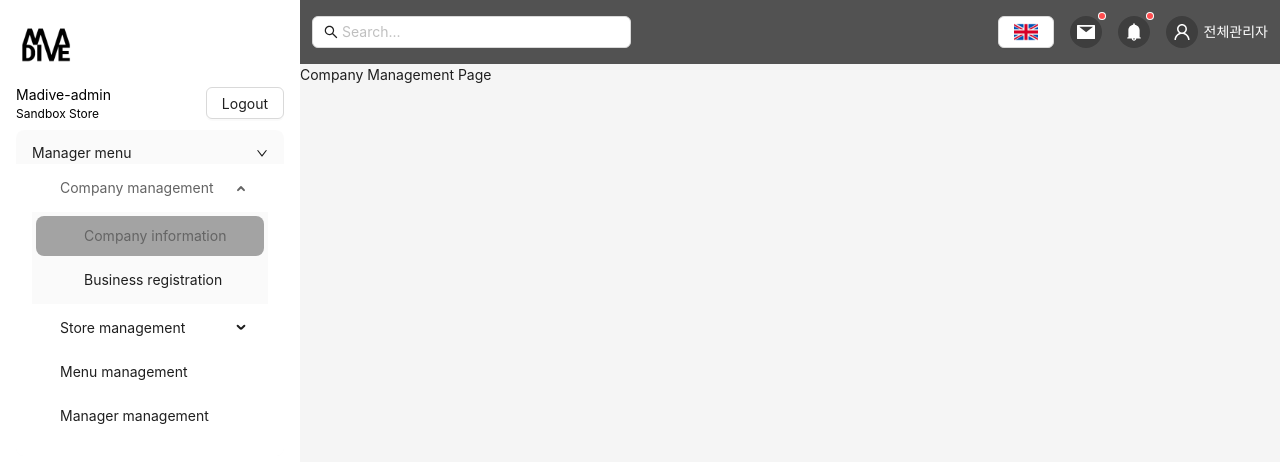
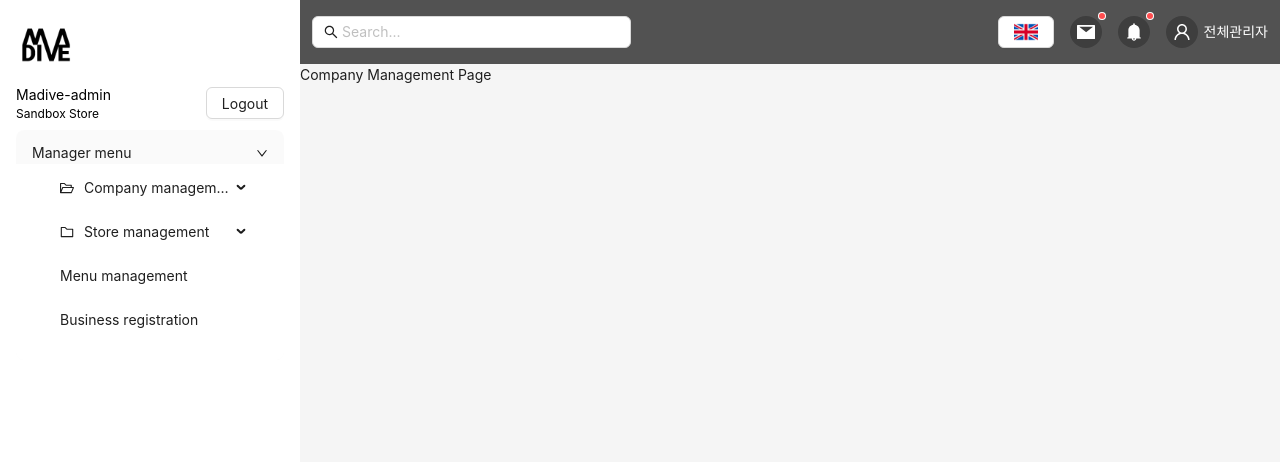
Before and after one commit to dinhhanhshinhands/Madive-one_FE, a React (Vite) app: page /login in a window 1280 px wide. Both pictures are taken after typing "name@example.com", "Sample123" into the empty fields and a click on the button "Login". Shown: the top 462 px of the page. Built offline with nearby package versions, Linux system fonts and the light colour scheme; what i18next-resources-to-backend would draw is missing.

Commit message:
Refactor admin menu

```diff
--- a/src/components/organisms/Sidebar/index.tsx
+++ b/src/components/organisms/Sidebar/index.tsx
@@ -1,57 +1,82 @@
 import { useTranslation } from 'react-i18next';
-import { useNavigate } from 'react-router-dom';
+import { useLocation, useNavigate } from 'react-router-dom';
 
+import { FolderOpenOutlined, FolderOutlined } from '@ant-design/icons';
 import { Button, MenuProps } from 'antd';
+import { TFunction } from 'i18next';
 
 import { StyledCollapse, StyledMenu } from '@/components/organisms/Sidebar/styled';
 
 import { useAuth } from '@/hooks/useAuth';
+import { routes } from '@/routes/routes';
+import { IRouteItem } from '@/routes/types';
 
 type MenuItem = Required<MenuProps>['items'][number];
 
-const generateItem = (
-  label: React.ReactNode,
-  key: React.Key,
-  icon?: React.ReactNode,
-  children?: MenuItem[]
-): MenuItem => {
-  return {
-    key,
-    icon,
-    children,
-    label,
-  } as MenuItem;
+const generateMenuItem = (data: IRouteItem[], transFn: TFunction<'sidebar'>, openedKey: string) => {
+  const newData: MenuItem[] = [];
+
+  for (let i = 0; i < data.length; i++) {
+    if (data[i].path === '' || data[i].path === '*') continue;
+
+    let children: MenuItem[] = [];
+
+    if (data[i].children) {
+      children = generateMenuItem(data[i].children || [], transFn, openedKey);
+    }
+
+    newData.push({
+      key: data[i].fullPath,
+      icon: children.length ? openedKey === data[i].fullPath ? <FolderOpenOutlined /> : <FolderOutlined /> : null,
+      children: children.length ? children : undefined,
+      label: transFn(data[i].translateKey || ''),
+    });
+  }
+
+  return newData;
 };
 
-const Sidebar = ({ logoutPath }: { logoutPath: string }) => {
+const Sidebar = () => {
   const navigate = useNavigate();
+  const location = useLocation();
+  const { t } = useTranslation('sidebar');
   const { logout } = useAuth();
-  const { t } = useTranslation('sidebar');
 
-  const items: MenuItem[] = [
-    generateItem(t('Company management'), '1', null, [
-      generateItem(t('Company information'), '2'),
-      generateItem(t('Business registration'), '3'),
-    ]),
-    generateItem(t('Store management'), '4', null, [
-      generateItem(t('Company information'), '5'),
-      generateItem(t('Business registration'), '6'),
-    ]),
-    generateItem(t('Menu management'), '7'),
-    generateItem(t('Manager management'), '8'),
-  ];
+  const checkOpenKey = (): string => {
+    const pathArr = location.pathname.split('/').filter((item) => item !== '');
+
+    if (pathArr.length > 1) return pathArr[0];
+
+    return '';
+  };
+
+  const checkSelectedKey = (): string => {
+    const pathArr = location.pathname.split('/').filter((item) => item !== '');
+
+    if (pathArr.length > 1) return pathArr.join('/');
+    if (pathArr.length === 1) return pathArr[0];
+
+    return '';
+  };
 
   const onLogout = () => {
     logout();
-    navigate(logoutPath, { replace: true });
+    navigate('/', { replace: true });
   };
+
+  const onMenuClick: MenuProps['onClick'] = (e) => {
+    navigate(e.key);
+  };
+
+  const items = generateMenuItem(routes, t, checkOpenKey());
 
   const menu = (
     <StyledMenu
-      defaultOpenKeys={['1']}
-      defaultSelectedKeys={['2']}
+      defaultOpenKeys={[checkOpenKey()]}
+      defaultSelectedKeys={[checkSelectedKey()]}
       mode="inline"
       items={items}
+      onClick={onMenuClick}
     />
   );
 
@@ -71,9 +96,9 @@ const Sidebar = ({ logoutPath }: { logoutPath: string }) => {
       </div>
 
       <StyledCollapse
-        defaultActiveKey={['1']}
+        defaultActiveKey={['Manager menu']}
         expandIconPosition="end"
-        items={[{ key: '1', label: t('Manager menu'), children: <>{menu}</> }]}
+        items={[{ key: 'Manager menu', label: t('Manager menu'), children: <>{menu}</> }]}
       />
     </>
   );
--- a/src/components/templates/ProtectedLayout/index.tsx
+++ b/src/components/templates/ProtectedLayout/index.tsx
@@ -36,7 +36,7 @@ const ProtectedLayout = () => {
               navigate('/');
             }}
           />
-          <Sidebar logoutPath="/" />
+          <Sidebar />
         </div>
       </StyledSider>
       <Layout>
--- a/src/locales/en/sidebar.json
+++ b/src/locales/en/sidebar.json
@@ -2,11 +2,11 @@
   "logout": "logout",
   "Manager menu": "Manager menu",
   "Company management": "Company management",
-  "Store management": "Store management",
-  "Menu management": "Menu management",
-  "Manager management": "Manager management",
   "Company information": "Company information",
   "Business registration": "Business registration",
+  "Store management": "Store management",
   "Store registration": "Store registration",
-  "Store menu batch registration": "Store menu batch registration"
+  "Store batch registration": "Store batch registration",
+  "Menu management": "Menu management",
+  "Manager management": "Manager management"
 }
--- a/src/locales/ko/sidebar.json
+++ b/src/locales/ko/sidebar.json
@@ -2,11 +2,11 @@
   "logout": "로그아웃",
   "Manager menu": "관리자 메뉴",
   "Company management": "업체관리",
-  "Store management": "스토어 관리",
-  "Menu management": "메뉴관리",
-  "Manager management": "관리자 관리",
   "Company information": "업체정보",
   "Business registration": "업체등록",
+  "Store management": "스토어 관리",
   "Store registration": "스토어 등록",
-  "Store menu batch registration": "스토어 메뉴 일괄등록"
+  "Store batch registration": "스토어 메뉴 일괄등록",
+  "Menu management": "메뉴관리",
+  "Manager management": "관리자 관리"
 }
--- a/src/routes/generateRoute.tsx
+++ b/src/routes/generateRoute.tsx
@@ -52,7 +52,7 @@ export const generateRoute = (routes: IRouteItem[]) => {
           element={route.element}
           key={route.fullPath}
         >
-          {route?.children && generateRoute(route.children)}
+          {route.children && route.children.length && generateRoute(route.children)}
         </Route>
       );
     }
--- a/src/routes/routes.tsx
+++ b/src/routes/routes.tsx
@@ -17,6 +17,7 @@ const routes: IRouteItem[] = [
   {
     path: 'company',
     fullPath: 'company',
+    translateKey: 'Company management',
     element: <Outlet />,
     children: [
       {
@@ -32,11 +33,13 @@ const routes: IRouteItem[] = [
       {
         path: 'management',
         fullPath: 'company/management',
+        translateKey: 'Company information',
         element: <CompanyManagement />,
       },
       {
         path: 'register',
         fullPath: 'company/register',
+        translateKey: 'Business registration',
         element: <CompanyRegister />,
       },
       {
@@ -54,6 +57,7 @@ const routes: IRouteItem[] = [
   {
     path: 'store',
     fullPath: 'store',
+    translateKey: 'Store management',
     element: <Outlet />,
     children: [
       {
@@ -69,11 +73,13 @@ const routes: IRouteItem[] = [
       {
         path: 'register',
         fullPath: 'store/register',
+        translateKey: 'Store registration',
         element: <StoreRegister />,
       },
       {
         path: 'menu',
         fullPath: 'store/menu',
+        translateKey: 'Store batch registration',
         element: <StoreMenus />,
       },
       {
@@ -91,11 +97,13 @@ const routes: IRouteItem[] = [
   {
     path: 'menu',
     fullPath: 'menu',
+    translateKey: 'Menu management',
     element: <MenuManagement />,
   },
   {
     path: 'manager',
     fullPath: 'manager',
+    translateKey: 'Business registration',
     element: <ManagerManagement />,
   },
   {
--- a/src/routes/types.ts
+++ b/src/routes/types.ts
@@ -3,6 +3,7 @@ import { ReactNode } from 'react';
 export interface IRouteItem {
   path: string;
   fullPath: string;
+  translateKey?: string;
   element: ReactNode;
   children?: IRouteItem[];
 }
```
